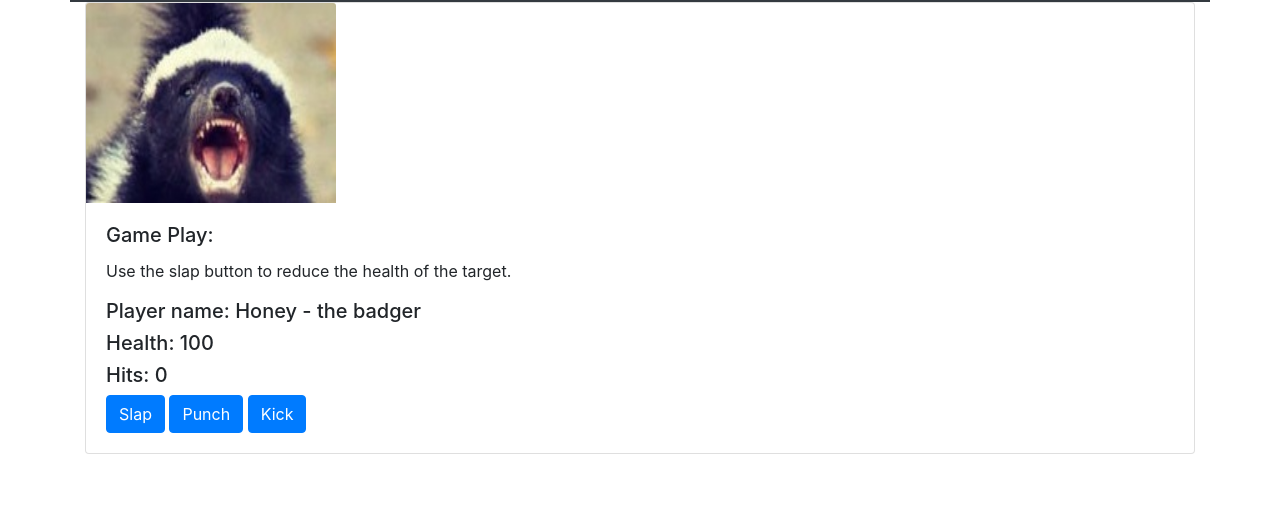
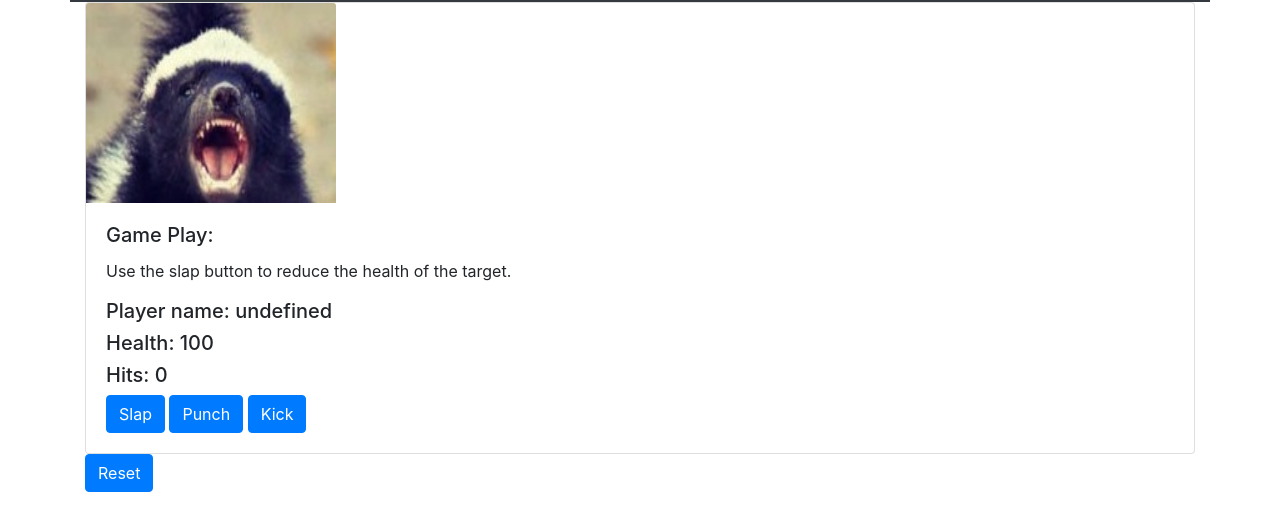
Before and after one commit to jraitter/slapgame, a plain HTML site: page index.html in a window 1280 px wide. Shown: the part 54-584 px from the top of the page. Drawn offline with nearby package versions, Linux system fonts and the light colour scheme.

Commit message:
switched to using object

```diff
--- a/app.js
+++ b/app.js
@@ -1,14 +1,16 @@
-let healthCount = 100;
-let hitCount = 0;
-let playerImage = "./honey-badger.jpg";
-let playerName = "Honey - the badger";
+// let healthCount = 100;
+// let hitCount = 0;
+// let playerImage = "./honey-badger.jpg";
+// let playerName = "Honey - the badger";
 
-// let player = {
-//   name: "Hone the badger",
-//   image: "./honey-badger.jpg",
-//   hitCount: 0,
-//   healthCount: 100
-// }
+// NOTE switch from using globals to using an object
+
+let player1 = {
+  name: "Player 1",
+  playerImage: "./honey-badger.jpg",
+  hitCount: 0,
+  healthCount: 100
+}
 
 let healthElem = document.getElementById("health-count");
 let hitElem = document.getElementById("hit-count");
@@ -20,9 +22,9 @@ let playerNameElem = document.getElementById("player-name");
 function playGame(hitType) {
   console.log(hitType);
   decrementHealth(hitType);
-  hitCount++;
-  if (healthCount < 0) {
-    healthCount = 0;
+  player1.hitCount++;
+  if (player1.healthCount < 0) {
+    player1.healthCount = 0;
     drawGameOver()
   }
 
@@ -40,13 +42,13 @@ function playGame(hitType) {
 function decrementHealth(item) {
   switch (item) {
     case "slap":
-      healthCount--;
+      player1.healthCount--;
       break;
     case "punch":
-      healthCount -= 5;
+      player1.healthCount -= 5;
       break;
     case "kick":
-      healthCount -= 10;
+      player1.healthCount -= 10;
       break;
     default:
       alert("bad item in switch of decrementHealth()")
@@ -54,11 +56,18 @@ function decrementHealth(item) {
   }
 }
 
+function resetGame() {
+  player1.hitCount = 0;
+  player1.healthCount = 100;
+  gameOverElem.innerHTML = "";
+  updateGame();
+}
+
 function updateGame() {
-  healthElem.innerText = healthCount.toString();
-  hitElem.innerText = hitCount.toString();
-  playerNameElem.innerText = playerName;
-  imageElem.src = playerImage;
+  healthElem.innerText = player1.healthCount.toString();
+  hitElem.innerText = player1.hitCount.toString();
+  playerNameElem.innerText = player1.playerName;
+  imageElem.src = player1.playerImage;
 }
 
 function drawGameOver() {
--- a/index.html
+++ b/index.html
@@ -40,6 +40,8 @@
             <button type="button" class="btn btn-primary" onclick="playGame('kick')">Kick</button>
           </div>
         </div>
+        <!-- this button need to be outside the card, so the card overlay does not disable it -->
+        <button type="button" class="btn btn-primary" onclick="resetGame()">Reset</button>
       </div>
     </div>
   </main>
```
